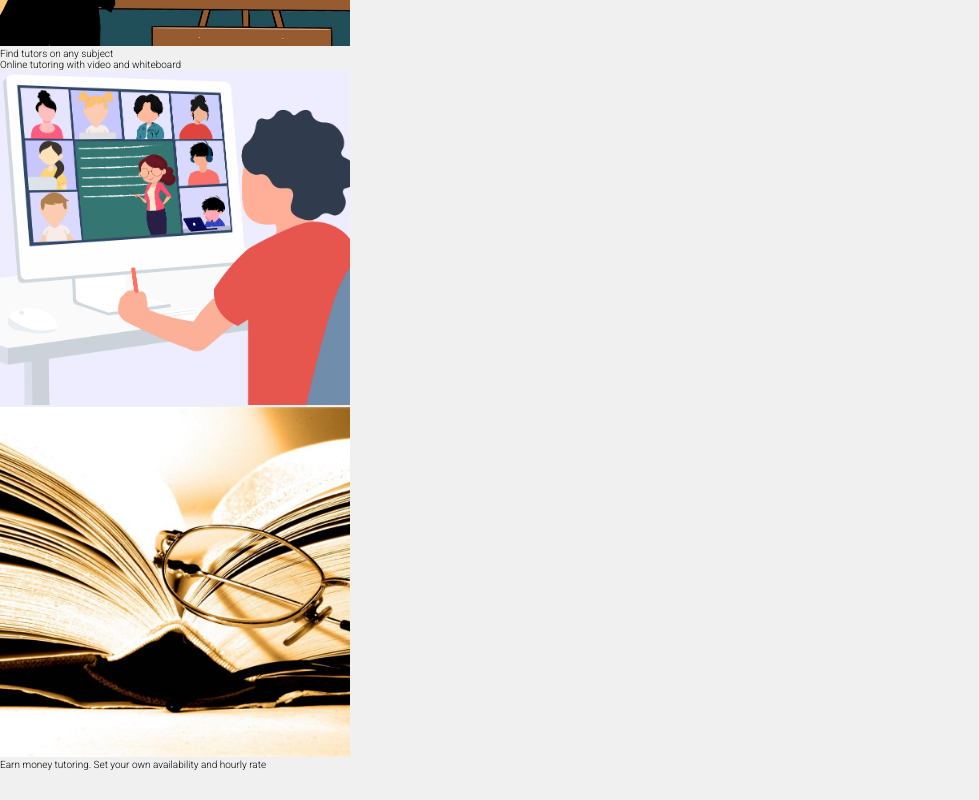
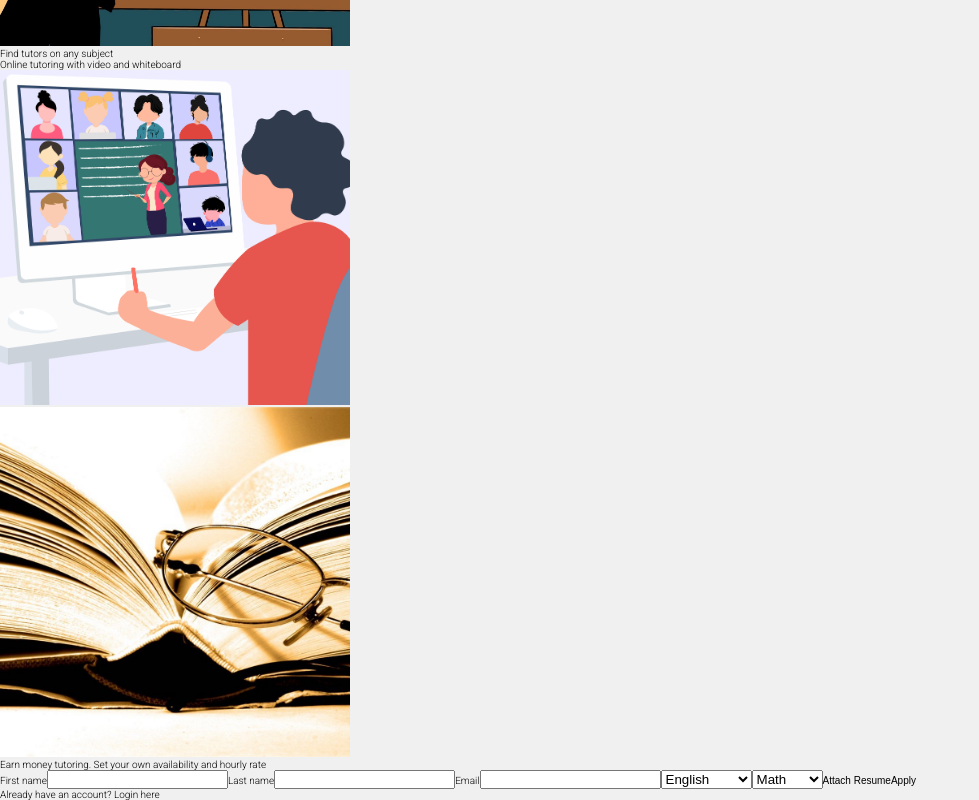
Before and after one commit to jkranak/tutorworld, a React (Create React App) app in the folder client/: page / in a window 1280 px wide. Shown: the part 368-1168 px from the top of the page, without its empty margins (0-979 px from the left). Before the commit the page ends 1138 px from the top, so only its background shows below. Built offline with nearby package versions, Linux system fonts and the light colour scheme.

Commit message:
fix: changed menus on Application page

```diff
--- a/client/src/Css/Navbar.css
+++ /dev/null
@@ -1,4 +0,0 @@
-.navbar__button {
-  background-color: white;
-  border: 0;
-}
--- a/client/src/Pages/Landing.tsx
+++ b/client/src/Pages/Landing.tsx
@@ -3,6 +3,7 @@ import { Link } from "react-router-dom";
 import { About } from "../components/About";
 import { LandingBody } from "../components/LandingBody";
 import { FaUser } from 'react-icons/fa';
+import {Application} from './Application';
 
 export const Landing = () => {
   const [toggle, setToggle] = useState<string>('home');
@@ -34,6 +35,7 @@ export const Landing = () => {
 
       {toggle === 'home' && <LandingBody/>}
       {toggle === 'about' && <About />}
+      <Application />
     </div>
   )
 }
--- a/client/src/components/Navbar.tsx
+++ b/client/src/components/Navbar.tsx
@@ -1,6 +1,5 @@
-import profileIcon from '../Assets/profile.svg';
-import signOutIcon from '../Assets/signout.png';
-import '../Css/Navbar.css';
+import profileIcon from '../assets/profile.svg';
+import signOutIcon from '../assets/signout.png';
 
 interface Props {
 
--- a/client/src/pages/Application.tsx
+++ b/client/src/pages/Application.tsx
@@ -1,11 +1,56 @@
+import { useState } from 'react'
+import {ApplicationI, emptyApplication } from '../interfaces/Application';
+import languageDict from '../assets/languageDictionary.json';
+import subjectDict from '../assets/subjectDictionary.json';
+
 interface Props {
 
 }
 
 export const Application = (props: Props) => {
+  const [newApplicant, setNewApplicant] = useState(emptyApplication)
+  console.log(newApplicant['subjects'])
+
+  function handleChange (event: {target: {name: string, value: any}}) {
+    const newApplicantFill: any = {...newApplicant}
+    if (event.target.name === 'languages') {
+      newApplicantFill['languages'].push(Number(event.target.value));
+    }
+    else if (event.target.name === 'subjects') {
+      newApplicantFill['subjects'].push(Number(event.target.value));
+    } else {
+      newApplicantFill[event.target.name] = event.target.value;
+    }
+    setNewApplicant(newApplicantFill)
+  }
+
+  function handleSubmit () {}
+  const login = '/'
   return (
-    <div className="application">
-      application page
+    <div>
+      <form onSubmit={handleSubmit}>
+        <label>First name</label>
+        <input type="text" id="fname" name="firstName" required onChange={handleChange} value={newApplicant.firstName}/>
+        <label>Last name</label>
+        <input type="text" id="lname" name="lastName" required onChange={handleChange} value={newApplicant.lastName}/>
+        <label>Email</label>
+        <input type="text" id="email" name="email" required onChange={handleChange} value={newApplicant.email}/>
+        {newApplicant['languages'] && newApplicant['languages']}
+        <select name="languages" onChange={handleChange}>
+            {Object.entries(languageDict).map(([key, value]) => (
+              <option key={key} value={key}>{value}</option>
+            ))}
+         </select>
+         <select name="subjects" onChange={handleChange}>
+            {Object.entries(subjectDict).map(([key, value]) => (
+              <option key={value} value={key}>{value}</option>
+            ))}
+         </select>
+         <button>Attach Resume</button>
+        <button type="submit">Apply</button>
+      </form>
+
+      <p>Already have an account? Login <a href={login}>here</a></p>
     </div>
   )
 }
```
Also changed, not shown: client/src/Css/LandingPage.css (deleted, +0 -12 lines), client/src/pages/Register.tsx (added, +35 -0 lines), 1 other file (tests, documents, lock files or other folders).
